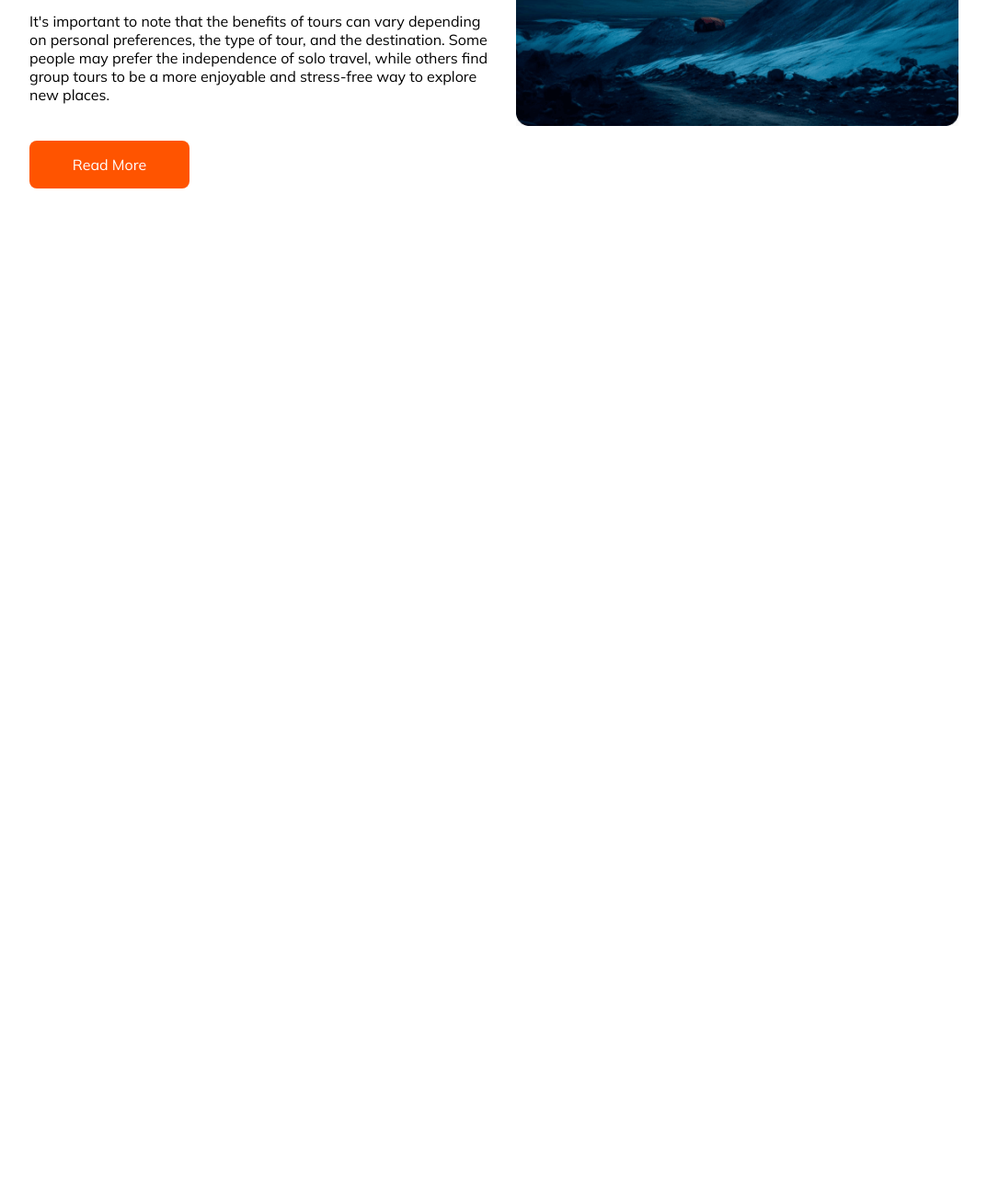
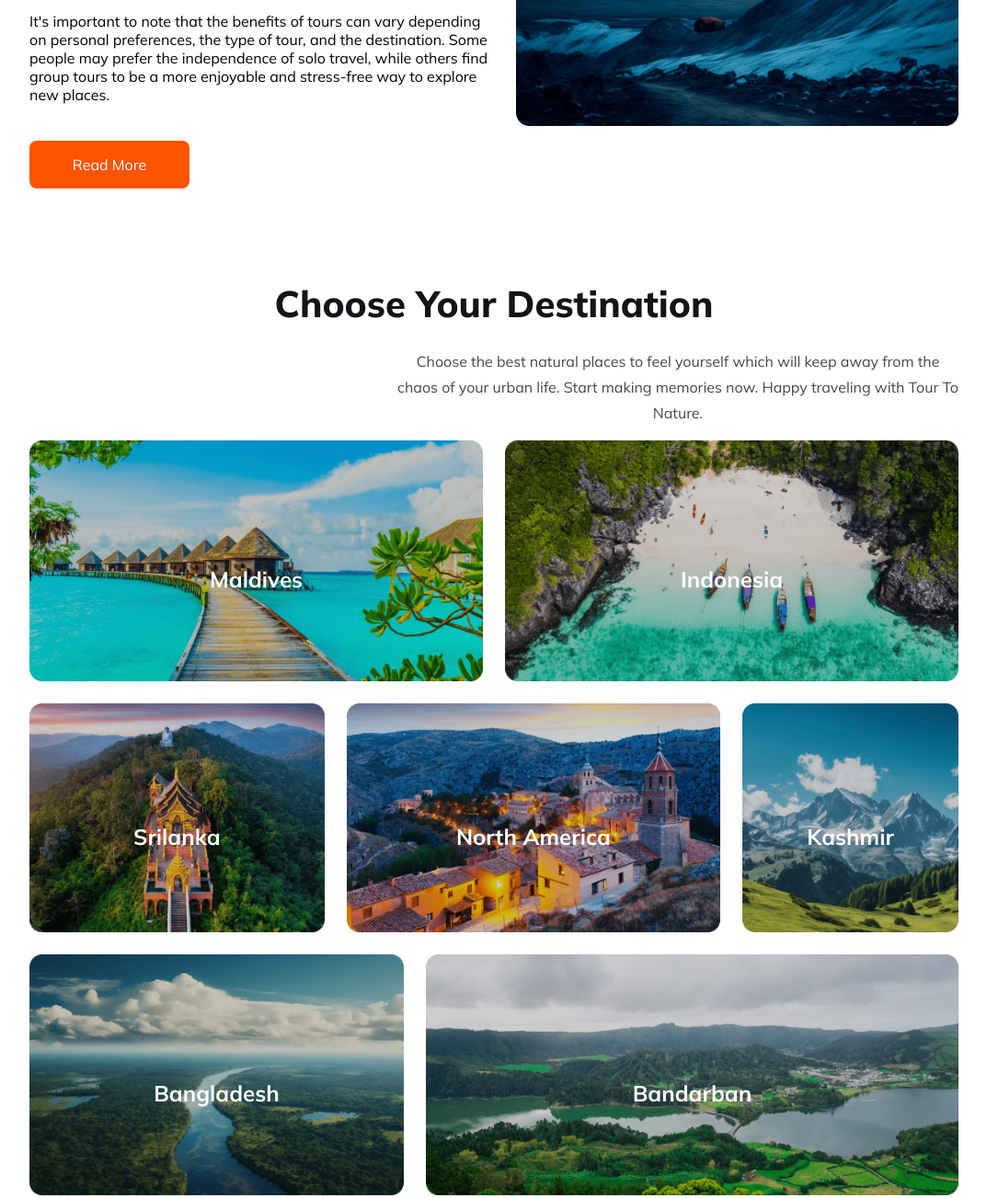
Before and after one commit to medhabicorp/B9-A2-Medhabi-Travel, a plain HTML site: page index.html in a window 1280 px wide. Shown: the part 1142-2445 px from the top of the page at 92% size, without its empty margins (103-1176 px from the left). Before the commit the page ends 1399 px from the top, so only its background shows below. Drawn offline with Linux system fonts and the light colour scheme.

Commit message:
added responsive country images

```diff
--- a/index.html
+++ b/index.html
@@ -42,10 +42,12 @@
 
             </div>
         </section>
+
         <section class="popular-tour-section">
+
             <div class="popular-tour-content">
-                <h3 class="section-title">Our Popular Tour</h3>
-                <p class="section-description">Participating in tours with us can offer a variety of benefits, depending on the type of tour and individual preferences. Here are some common advantages: <br>
+                <h3 class="popular-section-title" >Our Popular Tour</h3>
+                <p class="popular-section-description">Participating in tours with us can offer a variety of benefits, depending on the type of tour and individual preferences. Here are some common advantages: <br>
                 <ul>
                   <li>  <b>Access to Special Sites:</b> Some tours offer exclusive access to certain attractions or events that may not be readily available to independent travelers. </li><br>
                    <li><b>Expert Guidance:</b> Guides often have expertise in the destinations they cover, providing valuable insights, historical context, and local tips that enhance the overall experience.</li> <br>
@@ -54,8 +56,55 @@
                 It's important to note that the benefits of tours can vary depending on personal preferences, the type of tour, and the destination. Some people may prefer the independence of solo travel, while others find group tours to be a more enjoyable and stress-free way to explore new places.</p>
                 <button class="section-btn">Read More</button>
             </div>
+
             <div class="popular-img">
                 <img src="Images/Rectangle 4.png" alt="">
+            </div>
+
+        </section>
+        <section class="destination-section">
+            <div class="destination-content">
+                <h3 class="section-title"> Choose Your Destination</h3>
+                <p class="section-description">Choose the best natural places to feel yourself which will keep away from the chaos of your urban life. Start making memories now. Happy traveling with Tour To Nature.</p>
+            </div>
+
+            <div class="country-collage">
+                <div class="row">
+                    <div class="country-container">
+                        <img src="Images/Rectangle 5.png" alt="">
+                        <H2 class="country-name">Maldives</H2>
+                    </div>
+                    <div class="country-container">
+                        <img src="Images/Rectangle 8.png" alt="">
+                        <H2 class="country-name">Indonesia</H2>
+                    </div>
+
+                </div>
+                <div class="row">
+                    <div class="country-container">
+                        <img src="Images/Rectangle 6.png" alt="">
+                        <h2 class="country-name">Srilanka</h2>
+                    </div>
+                    <div class="country-container">
+                        <img src="Images/Rectangle 7.png" alt="">
+                        <h2 class="country-name">North America</h2>
+                    </div>
+                    <div class="country-container">
+                    <img src="Images/Rectangle 9.png" alt="">
+                    <h2 class="country-name">Kashmir</h2>
+                    </div>
+                </div>
+
+                <div class="row">
+                    <div class="country-container">
+                    <img src="Images/Rectangle 11.png" alt="">
+                    <h2 class="country-name">Bangladesh</h2>
+                    </div>
+                    <div class="country-container">
+                    <img src="Images/Rectangle 10.png" alt="">
+                    <h2 class="country-name">Bandarban</h2>
+                    </div>
+                </div>
             </div>
         </section>
     </header>
--- a/styles/tourtonature.css
+++ b/styles/tourtonature.css
@@ -148,7 +148,7 @@ button:hover{
 .popular-tour-content{
     margin-top: 0px;
 }
-.section-title{
+.popular-section-title{
     margin-top: 0px;
     color: #131318;
     text-align: justify;
@@ -160,7 +160,7 @@ button:hover{
     margin-top: 24px;
     margin-bottom: 0px;
 }
-.section-description{
+.popular-section-description{
     color: #474747;
     font-size: 1rem;
     font-weight: 400;
@@ -170,6 +170,63 @@ button:hover{
     max-width: auto;
     max-height: 490px;
 
+}
+
+/* destination styles */
+
+.destination-section{
+    margin-top: 100px;
+
+}
+.destination-content{
+    text-align: center;
+}
+.section-title{
+    text-align: center;
+    margin-top: 0px;
+    color: #131318;
+    text-align: center;
+    font-size: 2.5rem;
+    font-weight: 800;
+    margin-bottom: 24px;
+}
+.section-description{
+    color: #474747;
+    font-size: 1rem;
+    font-weight: 400;
+    line-height: 1.75rem;
+    max-width: 650px;
+    padding-left: 400px;
+    padding-right: auto;
+
+}
+.country-collage{
+    display: flex;
+    flex-direction: column;
+    gap: 24px;
+}
+.row {
+    display: flex;
+    flex-direction: row;
+    text-align: center;
+    justify-content: center;
+    gap: 24px;
+}
+
+.row> div>img{
+    width: 100%;
+    height: 100%;
+}
+.country-container{
+    position: relative;
+    text-align: center;
+    color: white;
+}
+.country-name{
+    position: absolute;
+    top: 50%;
+    left: 50%;
+    transform: translate(-50%, -50%);
 }
 /* Responsive Media Query */
 @media screen and (max-width:600px) {
@@ -246,5 +303,27 @@ input {
     min-height: auto;
 
 }
+.section-description{
+    font-size: 0.75rem;
+    font-weight: 400;
+    line-height: 1.5rem;
+    padding-left: 33px;
+    padding-right: 33px;
 
 }
+.section-title{
+    font-size: 20px;
+}
+
+.row {
+    flex-direction: column;
+    height: auto;
+}
+.row > div{
+    flex: 1;
+}
+.row img{
+    width: 100%;
+    max-height: 250px;
+}
+}
```
